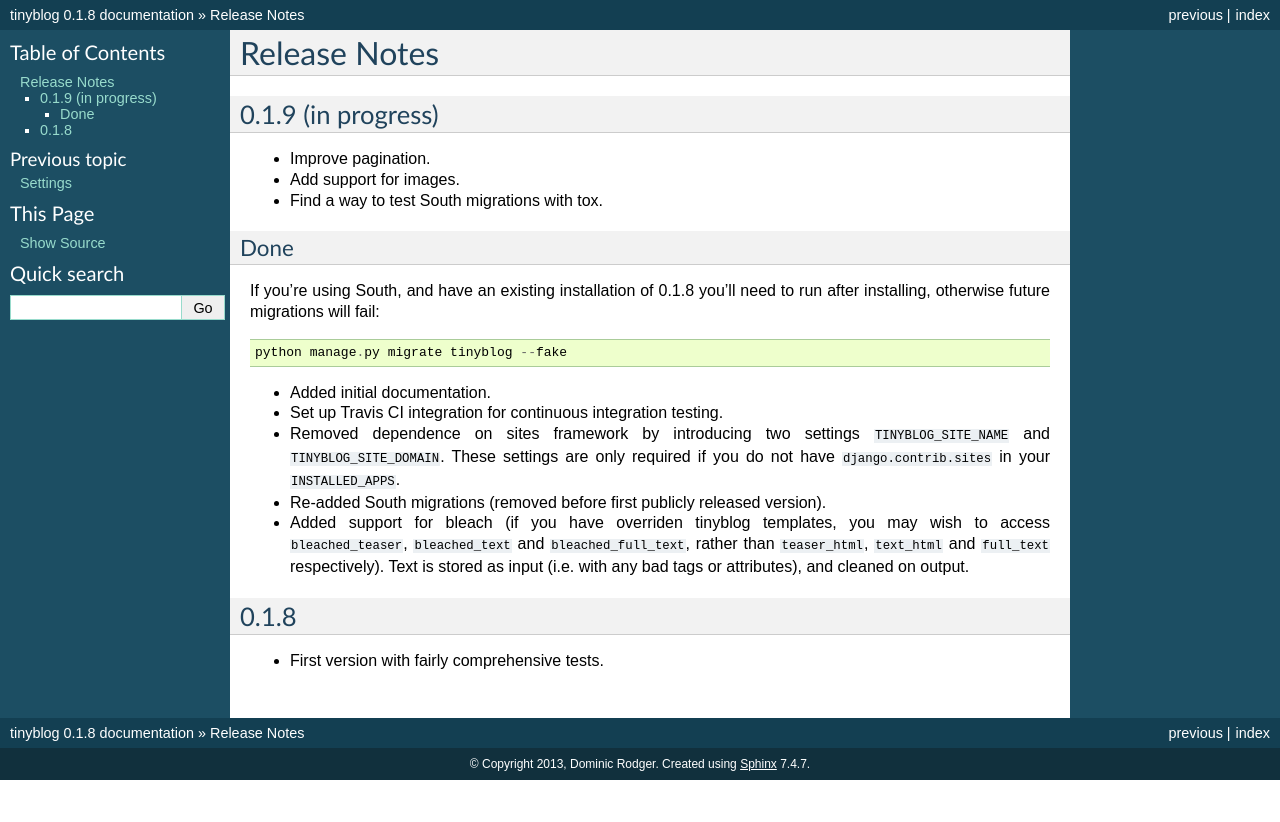
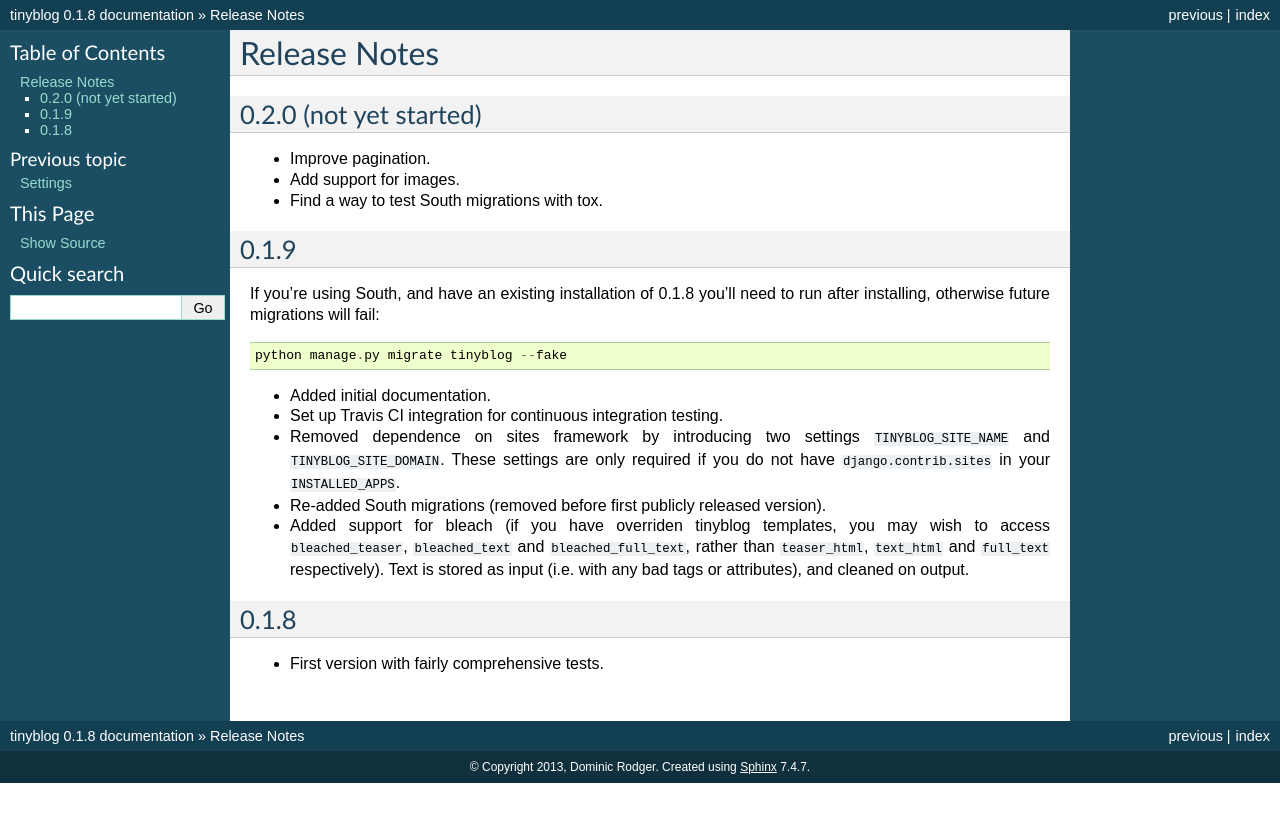
Before and after one commit to dominicrodger/tinyblog, a Sphinx documentation site: the page built from docs/release_notes.rst, in a window 1280 px wide. Shown: the top 822 px of the page. Built offline with Sphinx 7.4.7, drawn with Linux system fonts in a browser that asks for light colours.

Commit message:
Let's just release this thing

```diff
--- a/docs/release_notes.rst
+++ b/docs/release_notes.rst
@@ -1,15 +1,15 @@
 Release Notes
 *************
 
-0.1.9 (in progress)
+0.2.0 (not yet started)
 ===================
 
 * Improve pagination.
 * Add support for images.
 * Find a way to test South migrations with tox.
 
-Done
-----
+0.1.9
+=====
 
 If you're using South, and have an existing installation of 0.1.8
 you'll need to run after installing, otherwise future migrations will
--- a/tinyblog/__init__.py
+++ b/tinyblog/__init__.py
@@ -1,2 +1,2 @@
-__version__ = '0.1.8'
+__version__ = '0.1.9'
 VERSION = tuple(map(int, __version__.split('.')))
```
